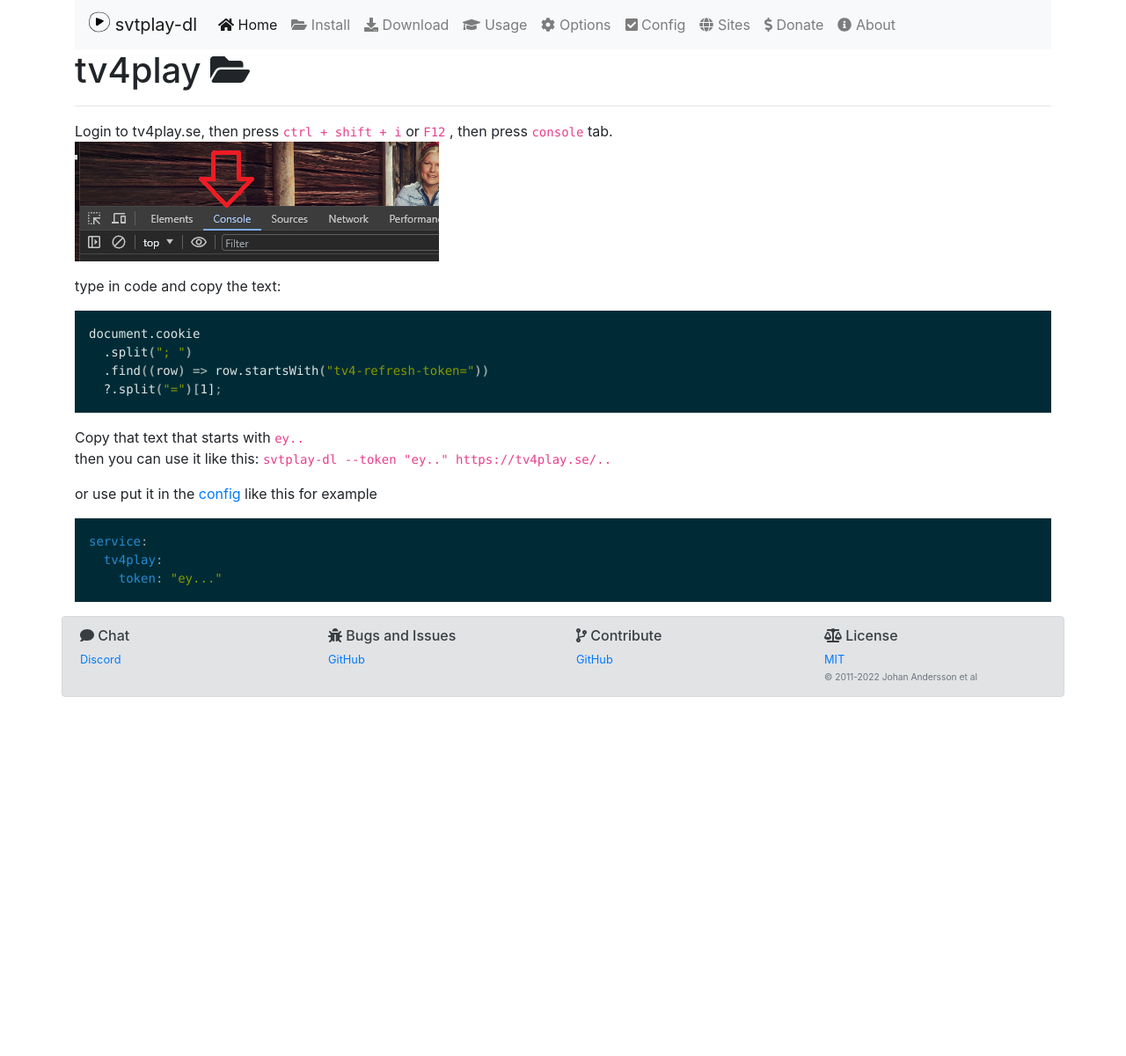
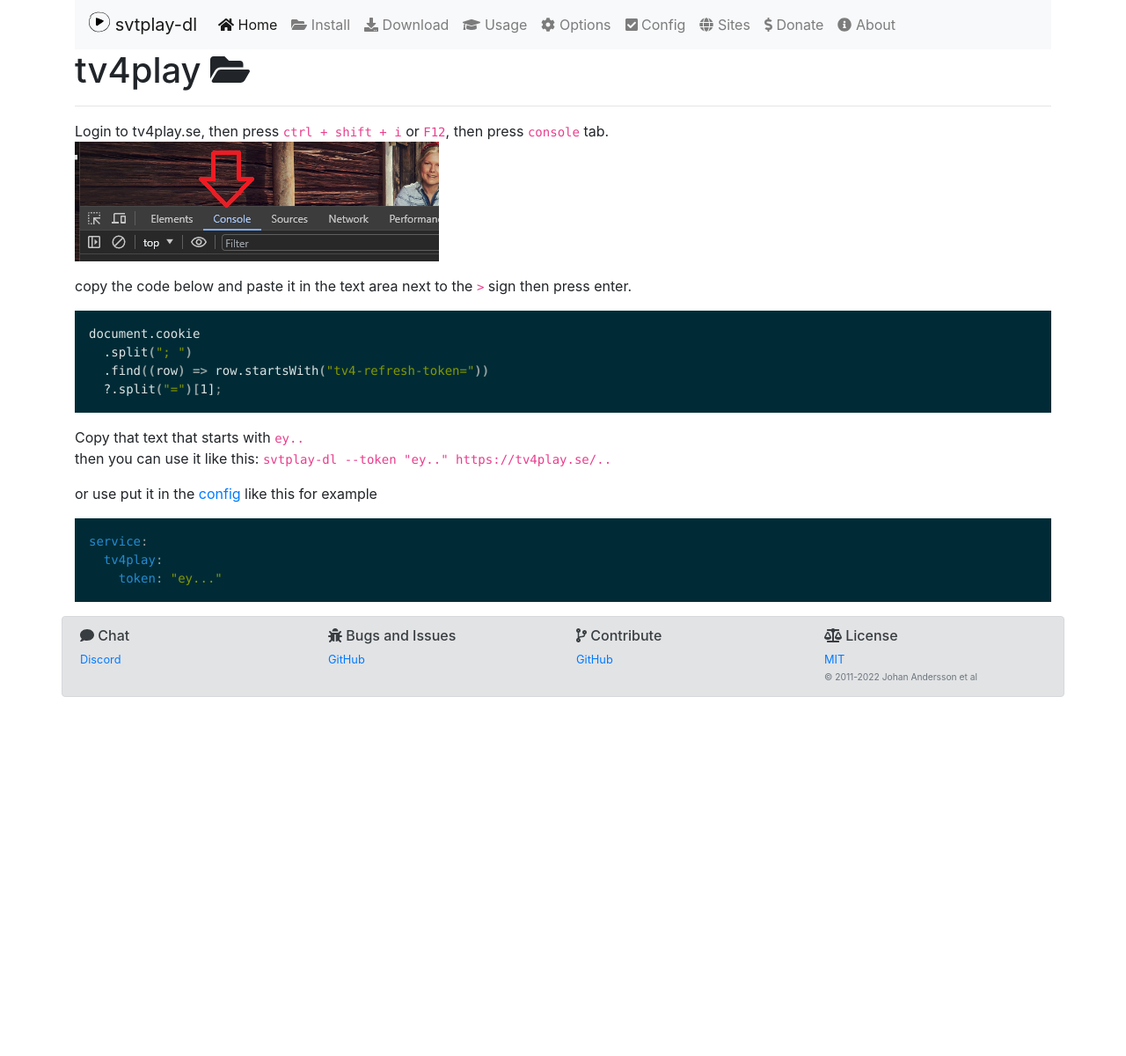
Before and after one commit to spaam/svtplay-dl-web, a Jekyll site: the page built from _pages/tv4play.md, in a window 1280 px wide. Shown: the whole page at 88% size. Built offline with Jekyll 4.4.1, drawn with Linux system fonts in a browser that asks for light colours; nearby versions of some CDN libraries; comment, search, counter and statistics services are not loaded.

Commit message:
Update tv4play page

````diff
--- a/_pages/tv4play.md
+++ b/_pages/tv4play.md
@@ -8,11 +8,11 @@
 
 
 
-Login to tv4play.se,  then press `ctrl + shift + i` or `F12` , then press `console` tab.
+Login to tv4play.se, then press `ctrl + shift + i` or `F12`, then press `console` tab.
 <br />
 ![console](/assets/console.png) <br />
 
-type in code and copy the text:
+copy the code below and paste it in the text area next to the `>` sign then press enter.
 
 ```bash
 document.cookie
@@ -24,7 +24,7 @@
 Copy that text that starts with `ey..`<br />
 then you can use it like this: `svtplay-dl --token "ey.." https://tv4play.se/..`
 
-or use put it in the [config](/config) like this for example
+or use put it in the [config](/config/) like this for example
 
 ```yaml
 service:
````
